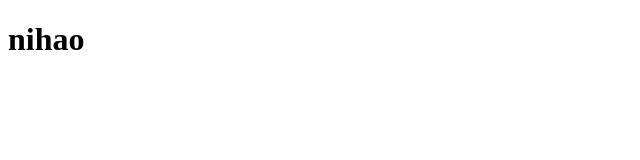
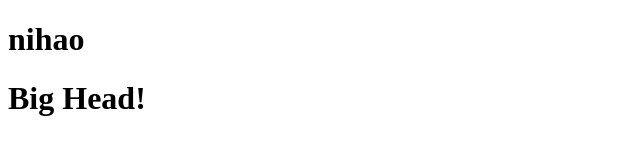
Before and after one commit to leon-js/javascript_stu, a plain HTML site: page dom/first.html in a window 1280 px wide. Shown: the whole page, without its empty margins (0-640 px from the left). Drawn offline with Linux system fonts and the light colour scheme.

Commit message:
dom start

```diff
--- a/dom/first.html
+++ b/dom/first.html
@@ -5,5 +5,16 @@
 </head>
 <body onload="window.alert('welcome to my home page!');">
 <h1>nihao</h1>
+<script>
+    // run this function when the document is loaded
+       window.onload = function() {
+    // create a couple of elements
+    // in an otherwise empty HTML page
+       heading = document.createElement("h1");
+       heading_text = document.createTextNode("Big Head!");
+       heading.appendChild(heading_text);
+       document.body.appendChild(heading);
+      }
+    </script>
 </body>
 </html>
```
Also changed, not shown: 1 other file.
